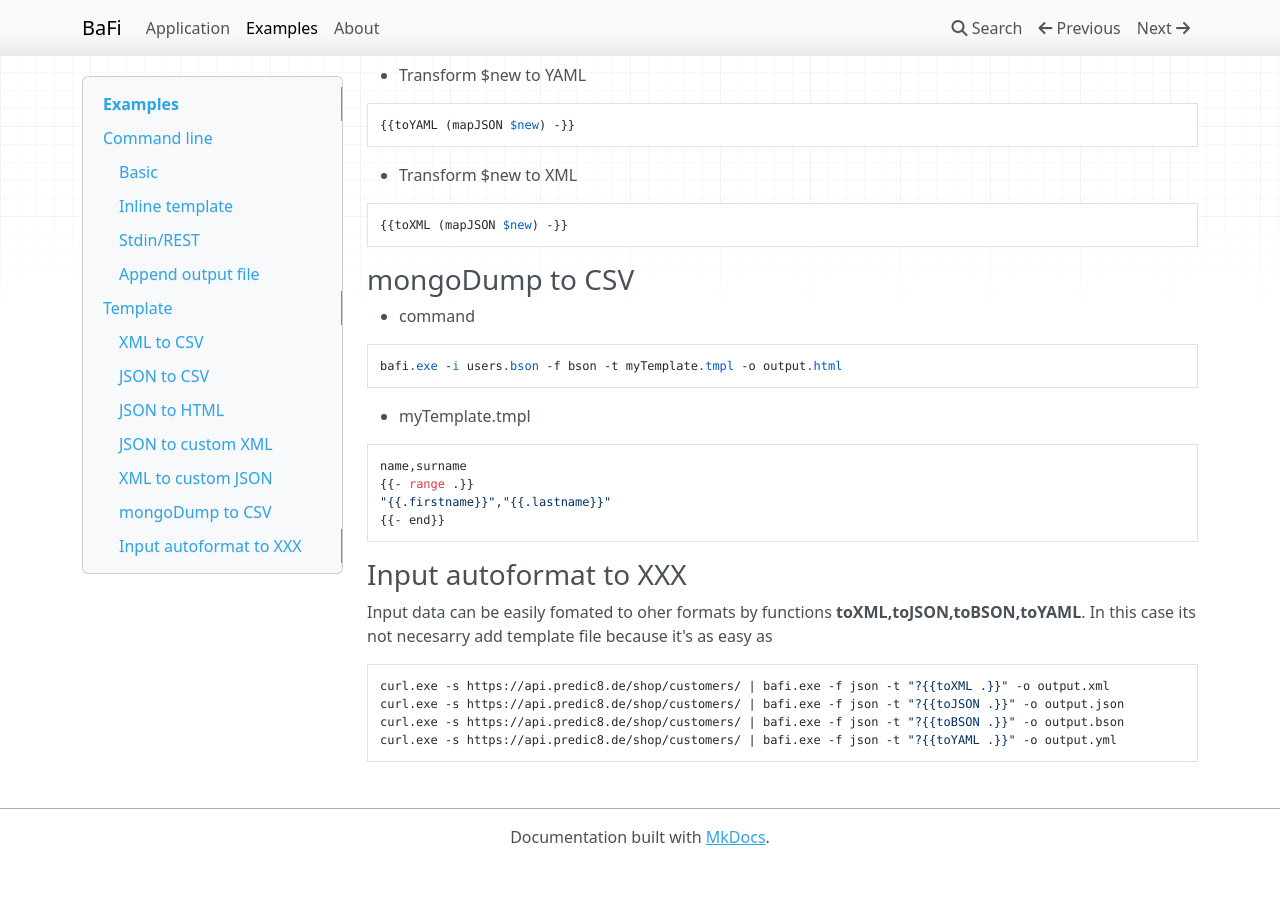
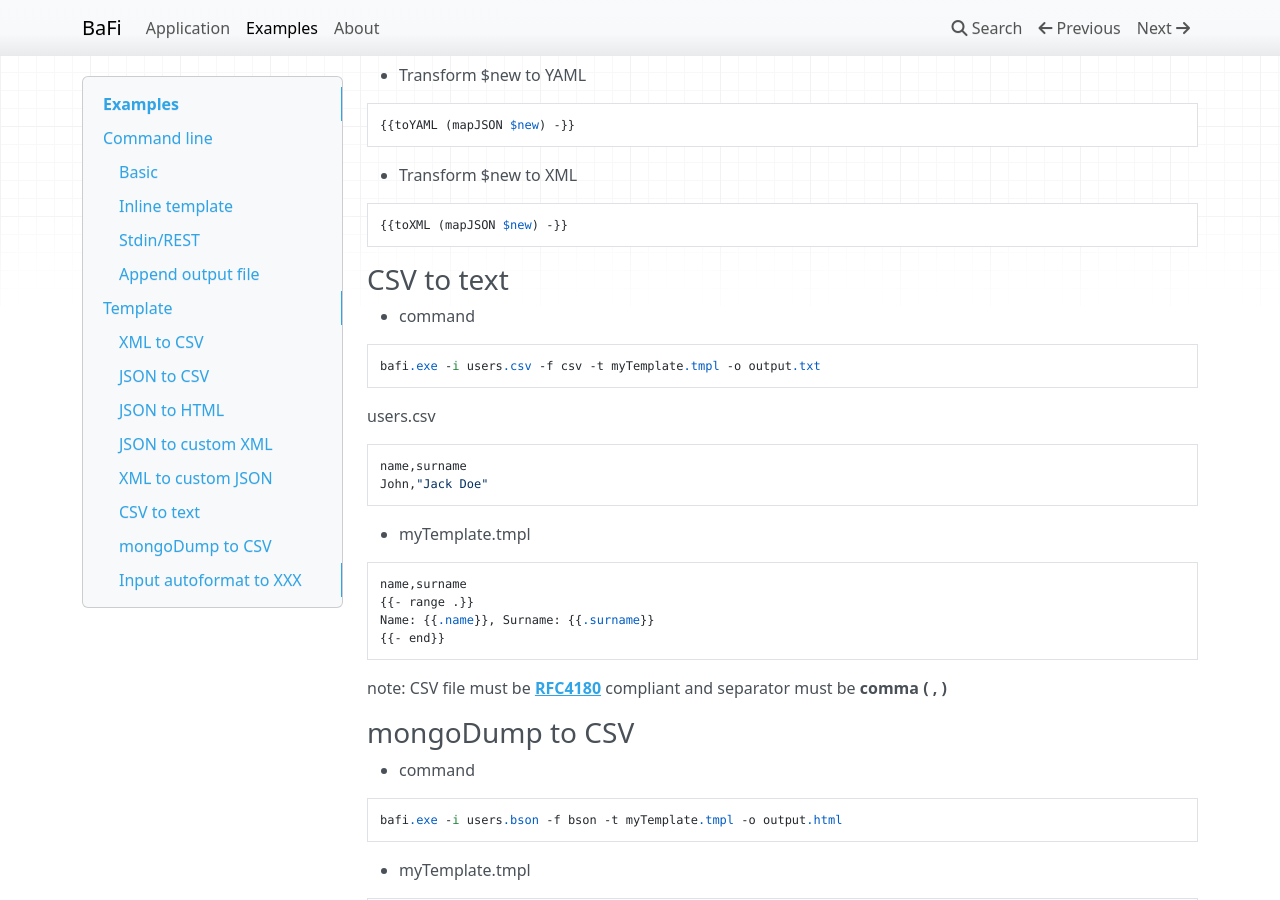
Before and after one commit to mmalcek/bafi, an MkDocs documentation site: the page built from docs/examples.md, in a window 1280 px wide and 900 px high, scrolled down 2765 px. Built offline with MkDocs 1.6.1, drawn with Linux system fonts in a browser that asks for light colours; nearby versions of some CDN libraries; before the commit the page ends 3630 px from its top, so only the background shows below that.

Commit message:
input CSV support

````diff
--- a/README.md
+++ b/README.md
@@ -3,12 +3,12 @@
 [![GoCover](http://gocover.io/_badge/github.com/mmalcek/bafi)](http://gocover.io/github.com/mmalcek/bafi)
 [![CodeQL](https://github.com/mmalcek/bafi/actions/workflows/codeql-analysis.yml/badge.svg)](https://github.com/mmalcek/bafi/actions/workflows/codeql-analysis.yml)
 
-# Universal JSON, BSON, YAML, XML translator to **ANY** format using templates
+# Universal JSON, BSON, YAML, CSV, XML translator to ANY format using templates
 
 <img src="./docs/img/scheme.svg" style="border: 0;" height="150px" />
 
 ## Key features
-- Various input formats **(json, bson, yaml, xml)**
+- Various input formats **(json, bson, yaml, csv, xml)**
 - Flexible output formatting using text templates
 - Support for [LUA](https://www.lua.org/pil/contents.html) custom functions which allows very flexible data manipulation
 - stdin/stdout support which allows get data from source -> translate -> delivery to destination. This allows easily translate data between different web services like **REST to SOAP, SOAP to REST, REST to CSV, ...**
--- a/docs/examples.md
+++ b/docs/examples.md
@@ -125,6 +125,26 @@ JSON in $new variable can be mapped to struct and autoformatted to other formats
 ```
 {{toXML (mapJSON $new) -}}
 ```
+
+### CSV to text
+- command
+```
+bafi.exe -i users.csv -f csv -t myTemplate.tmpl -o output.txt
+```
+users.csv
+```
+name,surname
+John,"Jack Doe"
+```
+- myTemplate.tmpl
+```
+name,surname
+{{- range .}}
+Name: {{.name}}, Surname: {{.surname}}
+{{- end}}
+```
+note: CSV file must be **[RFC4180](https://datatracker.ietf.org/doc/html/rfc4180)** compliant and separator must be **comma ( , )**
+
 ### mongoDump to CSV
 - command
 ```
````
Also changed, not shown: docs/README.md (+3 -3 lines), 3 other files.
